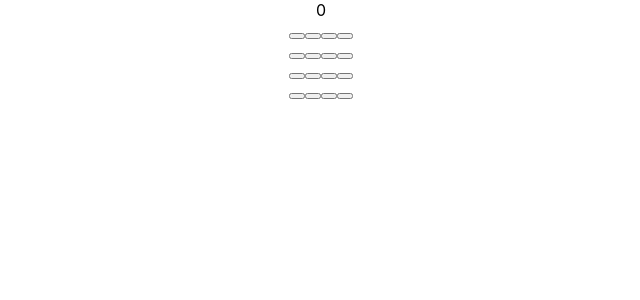
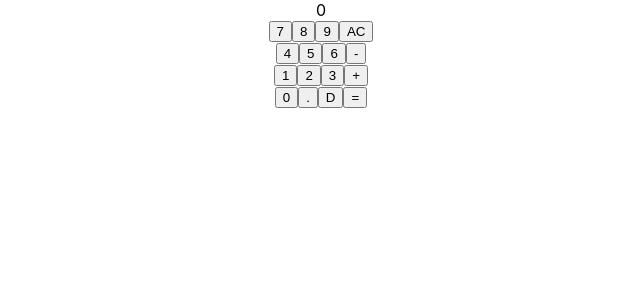
Before and after one commit to Kaz1022/mycalculator, a React (Create React App) app: page / in a window 1280 px wide. Shown: the top 300 px of the page, without its empty margins (319-959 px from the left). Built offline with nearby package versions, Linux system fonts and the light colour scheme.

Commit message:
add buttonHandler

```diff
--- a/src/component/ButtonPanel.tsx
+++ b/src/component/ButtonPanel.tsx
@@ -1,29 +1,31 @@
-export default function ButtonPanel() {
+export default function ButtonPanel(props: {
+  buttonHandler: (code: string) => void;
+}) {
   return (
     <div>
       <div>
-        <button></button>
-        <button></button>
-        <button></button>
-        <button></button>
+        <button onClick={() => props.buttonHandler("7")}>7</button>
+        <button onClick={() => props.buttonHandler("8")}>8</button>
+        <button onClick={() => props.buttonHandler("9")}>9</button>
+        <button onClick={() => props.buttonHandler("AC")}>AC</button>
       </div>
       <div>
-        <button></button>
-        <button></button>
-        <button></button>
-        <button></button>
+        <button onClick={() => props.buttonHandler("4")}>4</button>
+        <button onClick={() => props.buttonHandler("5")}>5</button>
+        <button onClick={() => props.buttonHandler("6")}>6</button>
+        <button onClick={() => props.buttonHandler("-")}>-</button>
       </div>
       <div>
-        <button></button>
-        <button></button>
-        <button></button>
-        <button></button>
+        <button onClick={() => props.buttonHandler("1")}>1</button>
+        <button onClick={() => props.buttonHandler("2")}>2</button>
+        <button onClick={() => props.buttonHandler("3")}>3</button>
+        <button onClick={() => props.buttonHandler("+")}>+</button>
       </div>
       <div>
-        <button></button>
-        <button></button>
-        <button></button>
-        <button></button>
+        <button onClick={() => props.buttonHandler("0")}>0</button>
+        <button onClick={() => props.buttonHandler(".")}>.</button>
+        <button onClick={() => props.buttonHandler("D")}>D</button>
+        <button onClick={() => props.buttonHandler("=")}>=</button>
       </div>
     </div>
   );
--- a/src/component/Calculator.tsx
+++ b/src/component/Calculator.tsx
@@ -2,8 +2,12 @@
 import Display from "./Display";
 
 export default function Calculator() {
+
+  const buttonHandler = (code: string) => {
+    console.log(code);
+  }
   return <div>
     <Display />
-    <ButtonPanel />
+    <ButtonPanel buttonHandler={buttonHandler} />
   </div>;
 }
```
